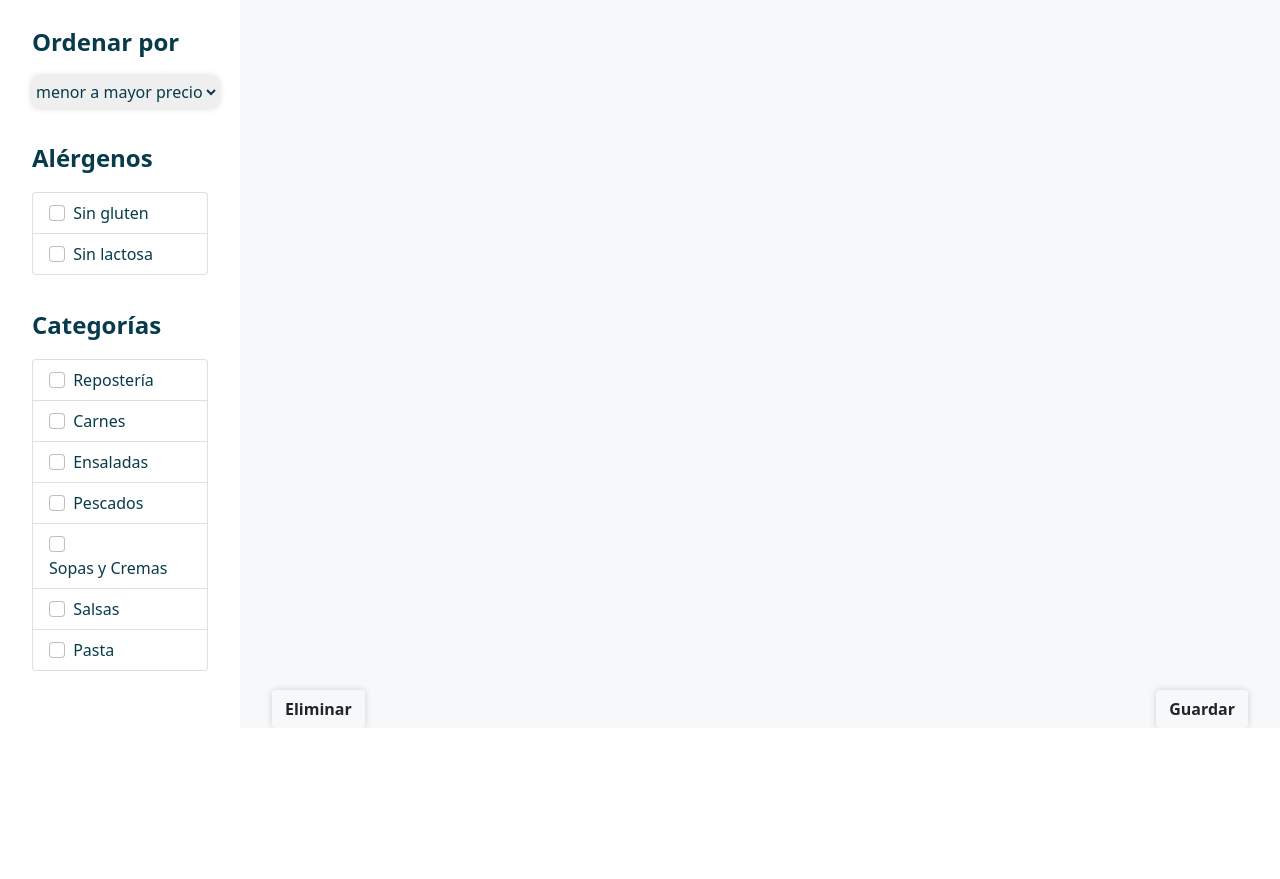
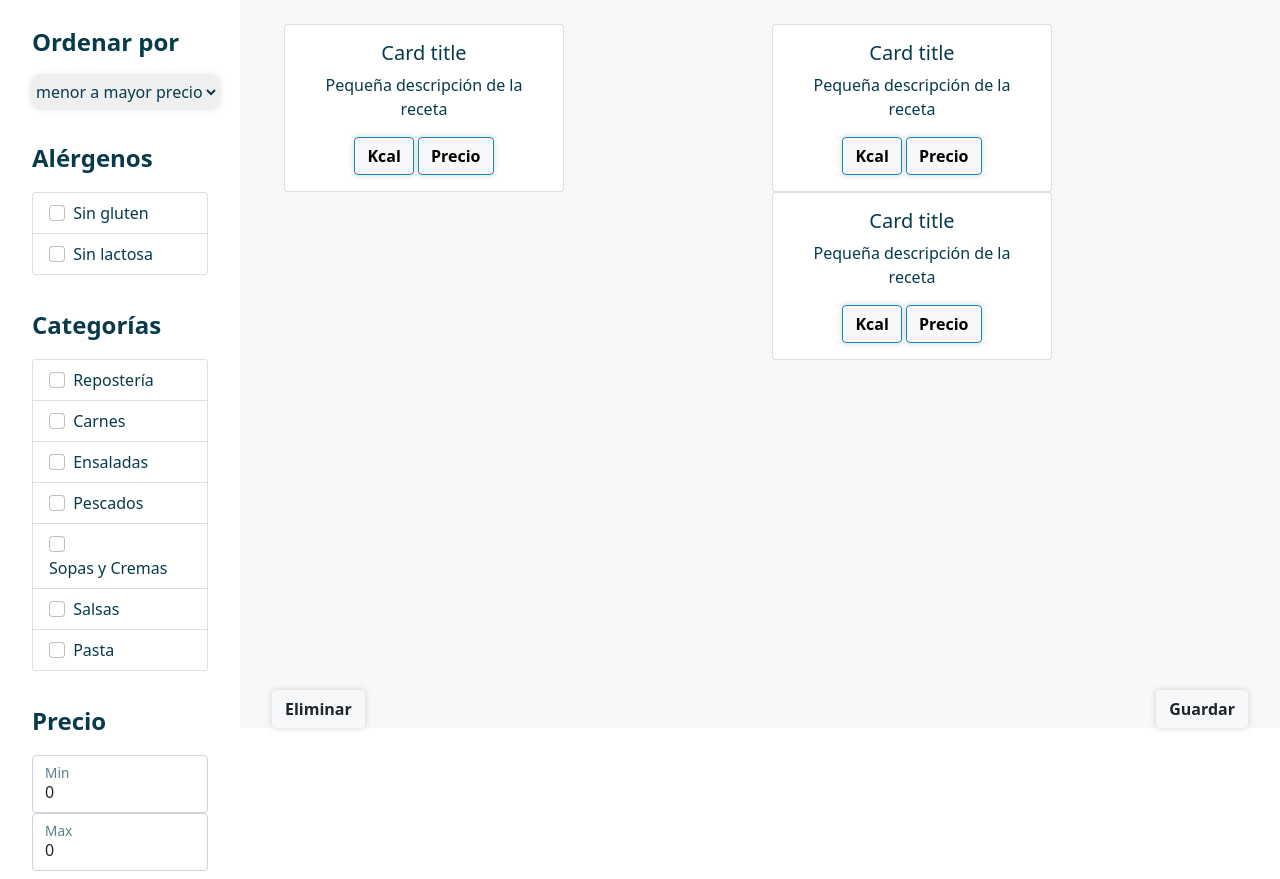
Before and after one commit to abrilaranr/Mercadona, a website: page index.html in a window 1280 px wide. Shown: the part 72-951 px from the top of the page. Before the commit the page ends 800 px from the top, so only its background shows below. Drawn offline with Linux system fonts and the light colour scheme.

Commit message:
Front: Add container recipes + prices + kcal

```diff
--- a/index.html
+++ b/index.html
@@ -93,14 +93,70 @@
             </li>
           </ul>
         </div>
+        <div class="input">
+          <label class=""> Precio </label>
+          <div class="row g-2">
+            <div class="col-min">
+              <div class="form-floating">
+                <input type="minPrice" class="form-control" id="minPrice" placeholder="min" value="0">
+                <label for="minPrice">Min</label>
+              </div>
+              <div class="form-floating">
+                  <input type="maxPrice" class="form-control" id="maxPrice" placeholder="max" value="0">
+                  <label for="maxPrice">Max</label>
+                </div>
+            </div>
+            <div class="col-min">
+
+            </div>
+
+          </div>
+
+        </div>
+
       </aside>
 
-      <!-- Segunda sección de la derecha de la otra mitad de la pantalla -->
+      <!-- Sección de las recetas -->
       <section class="d-flex flex-column justify-content-between">
         <article>
-          <ul>
+          <div class="container-fluid text-center">
+            <div class="row d-flex justify-content-center">
+              <div class="col">
+                  <div class="card">
+                    <div class="card-body">
+                      <h5 class="recipe-title">Card title</h5>
+                      <p class="card-text">Pequeña descripción de la receta</p>
+                      <label class="btn btn-primary">Kcal</label>
+                      <label class="btn btn-primary">Precio</label>
+                    </div>
+                  </div>
+              </div>
+              <div class="col">
 
-          </ul>
+                  <div class="card">
+                    <div class="card-body">
+                      <h5 class="recipe-title">Card title</h5>
+                      <p class="card-text">Pequeña descripción de la receta</p>
+                      <label class="btn btn-primary">Kcal</label>
+                      <label class="btn btn-primary">Precio</label>
+                    </div>
+                  </div>
+
+              <div class="col">
+
+                  <div class="card">
+                    <div class="card-body">
+                      <h5 class="recipe-title">Card title</h5>
+                      <p class="card-text">Pequeña descripción de la receta</p>
+                      <label class="btn btn-primary">Kcal</label>
+                      <label class="btn btn-primary">Precio</label>
+                    </div>
+                  </div>
+
+              </div>
+          </div>
+
+
         </article>
         <!-- botones de guardar o eliminar -->
         <article class="d-flex justify-content-between">
@@ -111,6 +167,7 @@
             Guardar
           </button>
         </article>
+
       </section>
     </main>
   </body>
--- a/style.scss
+++ b/style.scss
@@ -9,6 +9,13 @@ $danger: #EF476F;
 $light: #f8f9fa;
 $dark: #212529;
 
+$container-max-widths: (
+  sm: 540px,
+  md: 720px,
+  lg: 960px,
+  xl: 1140px,
+  xxl: 1320px
+);
 @import "./node_modules/bootstrap/scss/bootstrap.scss";
 
 // Este font es solo para el logo, nos e utilizará para nada más
@@ -176,3 +183,9 @@ aside{
     padding-left: 2rem;
     background-color: F6F8F9;
 }
+
+
+.card{
+    width: 280px;
+
+}
```
Also changed, not shown: style.css, 1 other file.
